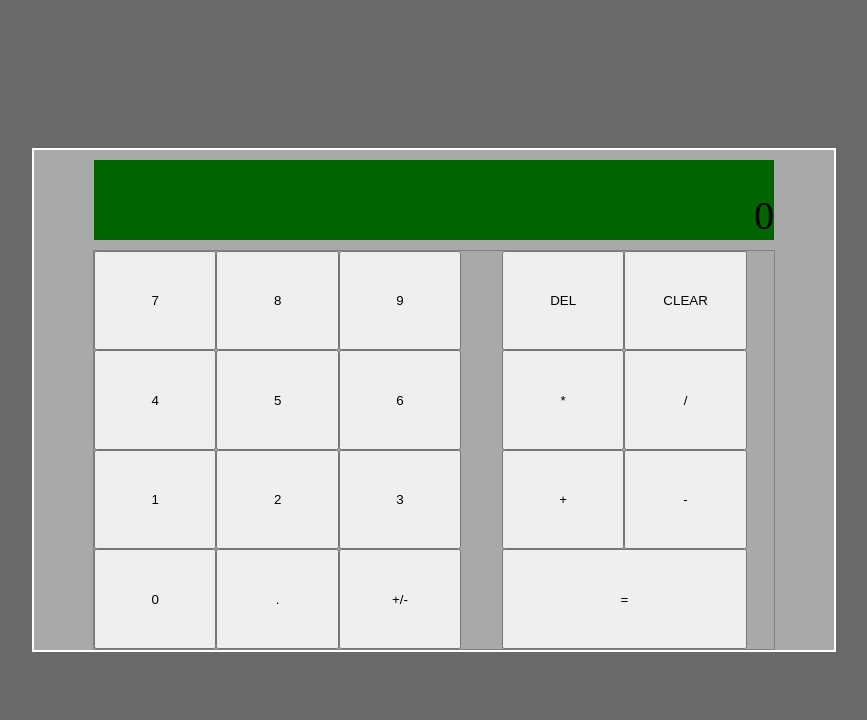
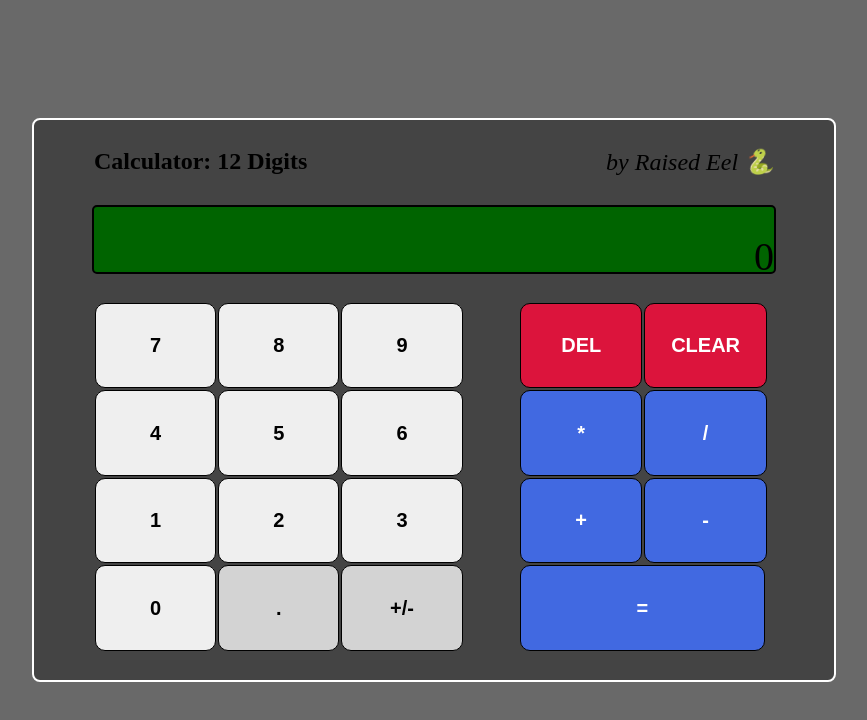
Before and after one commit to RaisedEel/calculator, a plain HTML site: page index.html in a window 1280 px wide. Shown: the whole page, without its empty margins (206-1073 px from the left). Drawn offline with Linux system fonts and the light colour scheme.

Commit message:
Diseño de la pagina finiquitado. Algunos errores en el script arreglados. Script documentado.

```diff
--- a/css/styles.css
+++ b/css/styles.css
@@ -13,20 +13,30 @@
 
 #calculator{
     width: 800px;
-    height: 500px;
-    background-color:darkgrey;
+    height: 560px;
+    background-color: #444444;
     display: flex;
     flex-direction: column;
+    justify-content: space-evenly;
     align-items: center;
     border: 2px solid white;
+    border-radius: 8px;
+}
+
+#title{
+    display: flex;
+    justify-content: space-between;
+    font-size: 24px;
+    width: 85%;
 }
 
 #calculator-screen{
     background-color: darkgreen;
     width: 85%;
-    height: 80px;
-    margin: 10px 0;
+    height: 65px;
     text-align: right;
+    border: 2px solid black;
+    border-radius: 5px;
 }
 
 #upper-screen{
@@ -41,19 +51,31 @@
 
 #calculator-body{
     width: 85%;
-    height: 400px;
-    border: 1px solid gray;
+    height: 350px;
     display: flex;
 }
 
 #number-pad{
-    width: 60%;
+    width: 57.5%;
     display: flex;
     flex-wrap: wrap;
 }
 
 #operator-pad{
-    width: 40%;
+    width: 37.5%;
     display: flex;
     flex-wrap: wrap;
+    margin-left: auto;
 }
+
+button{
+    margin: 1px;
+    border: 1px solid black;
+    border-radius: 10px;
+    font-weight: 700;
+    font-size: 20px;
+}
+
+button:hover{
+    filter: brightness(85%);
+}
--- a/index.html
+++ b/index.html
@@ -12,6 +12,7 @@
 <body>
     <div class = "main">
         <div id = "calculator">
+            <div id = "title"><strong>Calculator: 12 Digits</strong> <em>by Raised Eel 🐍</em></div>
             <div id = "calculator-screen">
                 <div id = "upper-screen"></div>
                 <div id = "lower-screen">0</div>
--- a/js/script.js
+++ b/js/script.js
@@ -1,40 +1,58 @@
-createPad("number-pad", [7,8,9,4,5,6,1,2,3,0,".","+/-"], "30");
-createPad("operator-pad",["DEL","CLEAR","*","/","+","-",["=",2]], "45");
+createPad("number-pad", [7,8,9,4,5,6,1,2,3,0,".","+/-"], "31"); // Num Pad
+createPad("operator-pad",["DEL","CLEAR","*","/","+","-",["=",2]], "48"); // Operator Pad
 
 const upperScreen = document.getElementById("upper-screen")
 const lowerScreen = document.getElementById("lower-screen");
+// The numbers and operator variables store the elements for the operation. Clear just
+// helps to clean after making multiple operations
 let firstNumber = null, secondNumber = null, operator = "", clear = false;
 
+// Function to create the operator and num pads. It accepts the id of the container where the
+// buttons should be created, the data of the buttons in the way of a array and finally a
+// porcentage to calculate the size of each button
 function createPad(padId, dataForButtons, porcentageLength){
     const pad = document.getElementById(padId);
 
     for(const data of dataForButtons){
         const button = document.createElement("button");
 
+        // If the array has another array as one of its elements, the second element
+        // makes bigger or smaller the size of the button
         if(Array.isArray(data)){
             button.style.width = porcentageLength * data[1] + "%";
             button.textContent = data[0];
-            button.id = data[0];
+            button.id = data[0]; // ID just for support for the keyboard
         }else{
             button.style.width = porcentageLength + "%";
             button.textContent = data;
             button.id = data;
         }
 
+        // Depending the content of the button we asign one specific listener and style
         if(button.textContent === "DEL"){
-            button.addEventListener("click", pushedDelete);
+            button.addEventListener("click", pushedDelete); // Backspace
+            button.style.backgroundColor = "crimson";
+            button.style.color = "white";
         }else if(button.textContent === "CLEAR"){
-            button.addEventListener("click", clearScreen);
+            button.addEventListener("click", clearScreen); // Clear Button
+            button.style.backgroundColor = "crimson";
+            button.style.color = "white";
         }else if(button.textContent === "="){
-            button.addEventListener("click", pushedEquals);
+            button.addEventListener("click", pushedEquals); // Equal
+            button.style.backgroundColor = "royalblue";
+            button.style.color = "white";
         }else if(!isNaN(button.textContent)){
-            button.addEventListener("click", pushedNumber);
+            button.addEventListener("click", pushedNumber); // Numbers
         }else if(button.textContent === "."){
-            button.addEventListener("click", pushedDot);
+            button.addEventListener("click", pushedDot); // Dot for decimal numbers
+            button.style.backgroundColor = "lightgray";
         }else if(button.textContent === "+/-"){
-            button.addEventListener("click", pushedNegate);
+            button.addEventListener("click", pushedNegate); // Negate the number
+            button.style.backgroundColor = "lightgray";
         }else{
-            button.addEventListener("click", pushedOperator);
+            button.addEventListener("click", pushedOperator); // Operators (+,-,*,/)
+            button.style.backgroundColor = "royalblue";
+            button.style.color = "white";
         }
 
         pad.appendChild(button);
@@ -43,9 +61,12 @@ function createPad(padId, dataForButtons, porcentageLength){
 
 function pushedNumber(){
     if(lowerScreen.textContent.length < 12){
-        if(lowerScreen.textContent === "0" || lowerScreen.textContent === "-0" || clear){
+        // Change the 0 with the first number pushed
+        if(lowerScreen.textContent === "0" || clear){
             lowerScreen.textContent = this.textContent;
             clear = false;
+        }else if(lowerScreen.textContent === "-0" ){
+            lowerScreen.textContent = "-" + this.textContent;
         }else{
             lowerScreen.textContent += this.textContent;
         }
@@ -55,11 +76,14 @@ function pushedNumber(){
 function pushedOperator(){
     if(!lowerScreen.textContent.includes("ERROR")){
         if(!operator){
+            // Case when the operator is just used once
             upperScreen.textContent = `${lowerScreen.textContent} ${this.textContent} `;
             operator = this.textContent;
             firstNumber = Number(lowerScreen.textContent);
             lowerScreen.textContent = "0";
         }else{
+            // Case when you chain multiple operators (Calculate the result of the past
+            // operation and store it for use in the next)
             secondNumber = Number(lowerScreen.textContent);
             firstNumber = operate(firstNumber, operator, secondNumber);
             operator = this.textContent;
@@ -75,7 +99,7 @@ function pushedEquals(){
         secondNumber = Number(lowerScreen.textContent);
         lowerScreen.textContent = operate(firstNumber, operator, secondNumber);
         upperScreen.textContent += `${secondNumber} = `;
-        firstNumber = null, secondNumber = null, operator = "", clear = false;
+        firstNumber = null, secondNumber = null, operator = "", clear = false; // Clear variables for the next time
     }
 }
 
@@ -109,6 +133,7 @@ function clearScreen(){
     firstNumber = null, secondNumber = null, operator = "", clear = false;
 }
 
+// Calculate the result and round it up to 2 decimals
 function operate(num1,operator,num2){
     let result = 0;
 
@@ -123,20 +148,23 @@ function operate(num1,operator,num2){
             break;
     }
 
+    // Return error when you divide by 0
     return isNaN(result) ? "ERROR: Invalid Operation": result;
 }
 
+// Support for keyboard
 window.addEventListener("keydown", event =>{
     switch(event.key){
-        case "Backspace": document.getElementById("DEL").click();
+        case "Backspace": document.getElementById("DEL").click(); // Backspace
             break;
-        case "c": document.getElementById("CLEAR").click();
+        case "c": document.getElementById("CLEAR").click(); // Clear with C
             break;
-        case "Enter": document.getElementById("=").click();
+        case "Enter": document.getElementById("=").click(); // Enter for quick equals
             break;
-        case "n": document.getElementById("+/-").click();
+        case "n": document.getElementById("+/-").click(); // Negate with N
             break;
         default:
+            // Find button by using the key as ID
             const button = document.getElementById(event.key);
             if(button){
                 button.click();
```
